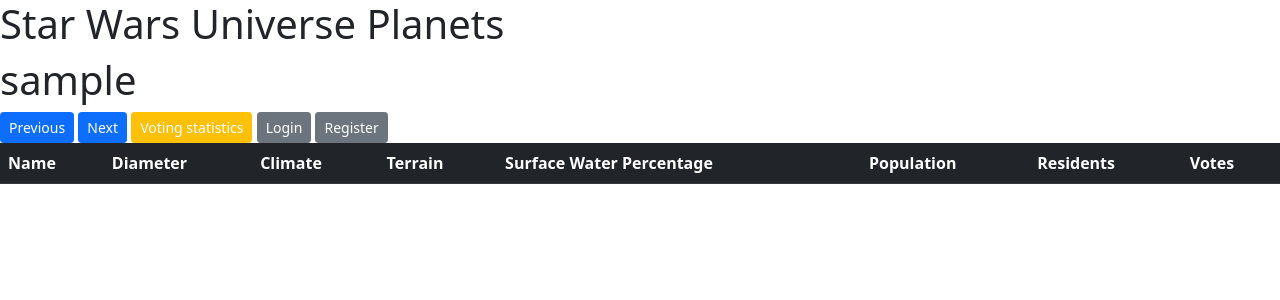
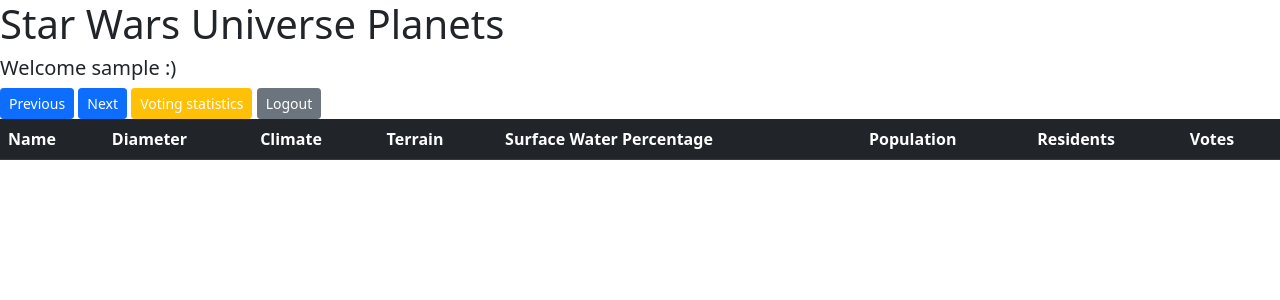
Before and after one commit to marcinZyla13/API_Wars, a Flask app: page / in a window 1280 px wide. Shown: the top 300 px of the page. Run offline with Flask 2, Linux system fonts and the light colour scheme; the visitor is signed in with stand-in values (Sample User, id 1); lists and menus that the app fills with data are empty; some libraries are stand-ins or nearby versions.

Commit message:
small changes

```diff
--- a/server.py
+++ b/server.py
@@ -27,7 +27,7 @@ def login():
         user = utils.compare_input_with_user_in_database(request.json)
         if user:
             session['user'] = user
-            return jsonify({"status": 200})
+            return render_template("a.html")
         return jsonify({"status": 401})
     except:
         return jsonify({"status": 400})
@@ -39,10 +39,10 @@ def vote():
     return jsonify({"status": 200})
 
 
-@app.route("/logout", methods=['GET'])
+@app.route('/logout', methods=['GET'])
 def logout():
     session.pop("user", None)
-    return redirect('/')
+    return render_template("a.html")
 
 
 if __name__ == "__main__":
--- a/static/css/Main_Page.css
+++ b/static/css/Main_Page.css
@@ -27,3 +27,7 @@
 #statistics{
     color : white;
 }
+
+#user_name{
+    border:none;
+}
--- a/static/js/Main_Page.js
+++ b/static/js/Main_Page.js
@@ -70,11 +70,17 @@ function addEventListenersToVoteButtons()
 {
     document.querySelectorAll(".btn.btn-outline-warning").forEach(item => {
         item.addEventListener('click',event => {
-            let data_package ={
+            if(document.getElementById('user_name').textContent.length <= 12)
+                alert("You must be logged in to vote");
+            else{
+                let data_package ={
                 "user_id" : document.getElementById('user_name').textContent,
-                "planet_name" : event.currentTarget.id
+                "planet_name" : event.currentTarget.id }
+
+            sendUserRequestToDataBase("/vote",data_package)
+
             }
-            sendUserRequestToDataBase("/vote",data_package)
+
 
         })
     })
@@ -153,8 +159,15 @@ function addEventListenersToMenuButtons()
 
     document.querySelectorAll(".btn.btn-secondary.btn-sm").forEach(item => {
         item.addEventListener('click',event => {
-            generatePasswordOrLoginModal(event.currentTarget.id);
-            addEventListenerToSendingFormButton(event.currentTarget.id)
+            if(event.currentTarget.id === "logout")
+            {
+                logout();
+            }
+            else{
+                generatePasswordOrLoginModal(event.currentTarget.id);
+                addEventListenerToSendingFormButton(event.currentTarget.id)
+            }
+
         })
     })
 }
@@ -213,10 +226,12 @@ function addEventListenerToSendingFormButton(currentButton)
 {
     document.getElementById('submitButton').addEventListener('click',event =>{
         collectDataFromForm(currentButton);
+        $("#loginRegister").modal('hide');
     })
 
 
 }
+
 
 
 function collectDataFromForm(currentButton)
@@ -283,3 +298,23 @@ function sendUserRequestToDataBase(uri,data_package)
         .then(data => data)
 
 }
+
+function logout()
+{
+    const response = fetch  ('/logout', {
+        method: 'GET',
+        headers: {
+            'Accept': 'application/json',
+            'Content-Type': 'application/json'
+        },
+    }).then(data => reactOnServerResponse(data.status))
+
+}
+
+function reactOnServerResponse(response_status)
+{
+    if(response_status === 200)
+    {
+        document.getElementById('user_name').innerText
+    }
+}
--- a/templates/main_page.html
+++ b/templates/main_page.html
@@ -9,14 +9,19 @@
 
 </head>
 <h1>Star Wars Universe Planets</h1>
-<h1 id="user_name">{{session.user}}</h1>
+<h5 id = "user_name"> Welcome {{session.user}} :)</h5>
+
 
 
 <button id="previous" type="button"  class="btn btn-primary btn-sm">Previous</button>
 <button id="next" type="button"  class="btn btn-primary btn-sm">Next</button>
 <button id="statistics" type="button" class="btn btn-warning btn-sm">Voting statistics</button>
-<button id="login" type="button" class="btn btn-secondary btn-sm">Login</button>
-<button id="register" type="button" class="btn btn-secondary btn-sm">Register</button>
+{% if "user" in session %}
+    <button id="logout" type="button" class="btn btn-secondary btn-sm">Logout</button>
+{% else %}
+    <button id="register" type="button" class="btn btn-secondary btn-sm">Register</button>
+    <button id="login" type="button" class="btn btn-secondary btn-sm">Login</button>
+{% endif %}
 
 
 
```
Also changed, not shown: templates/a.html (added, +10 -0 lines).
